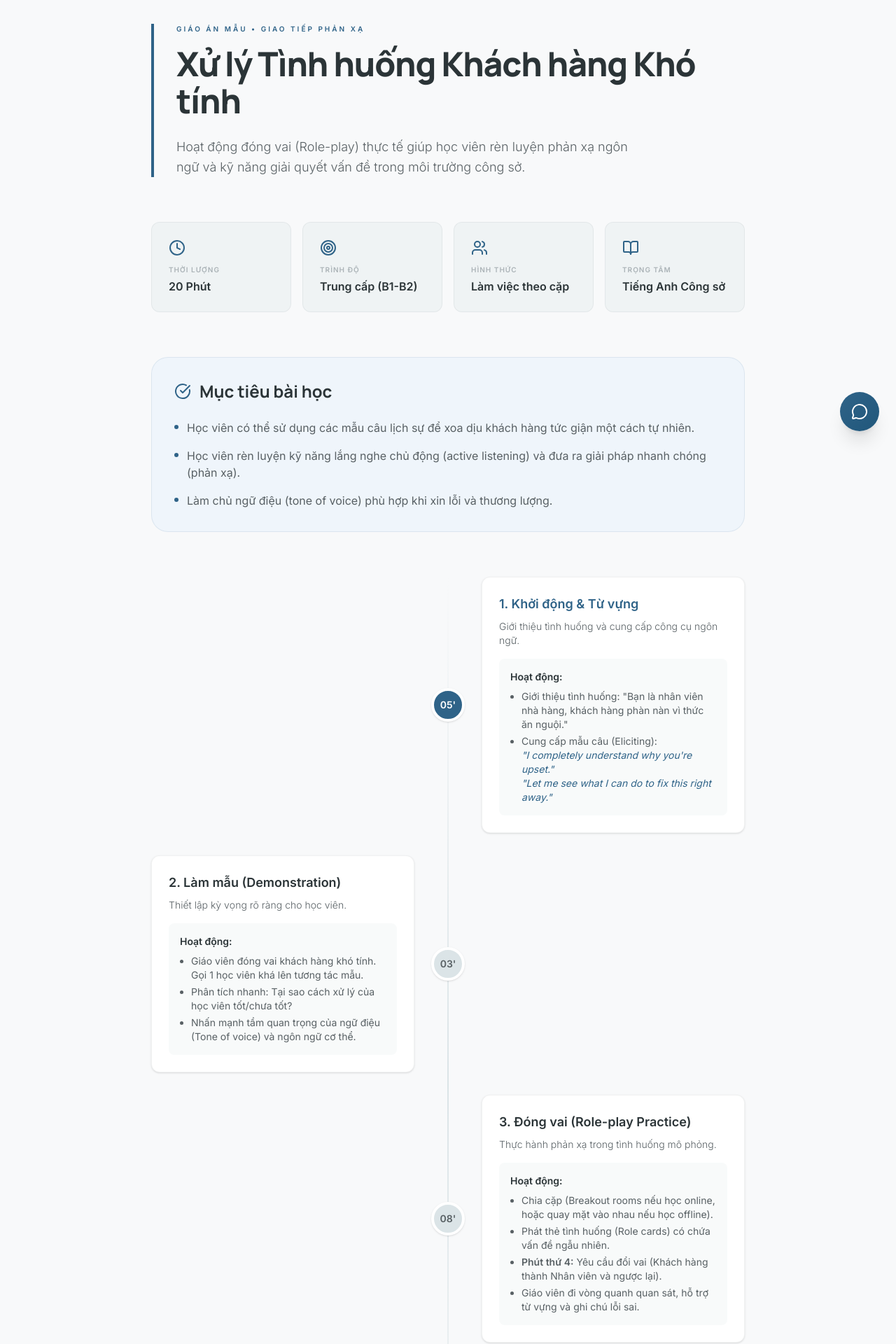
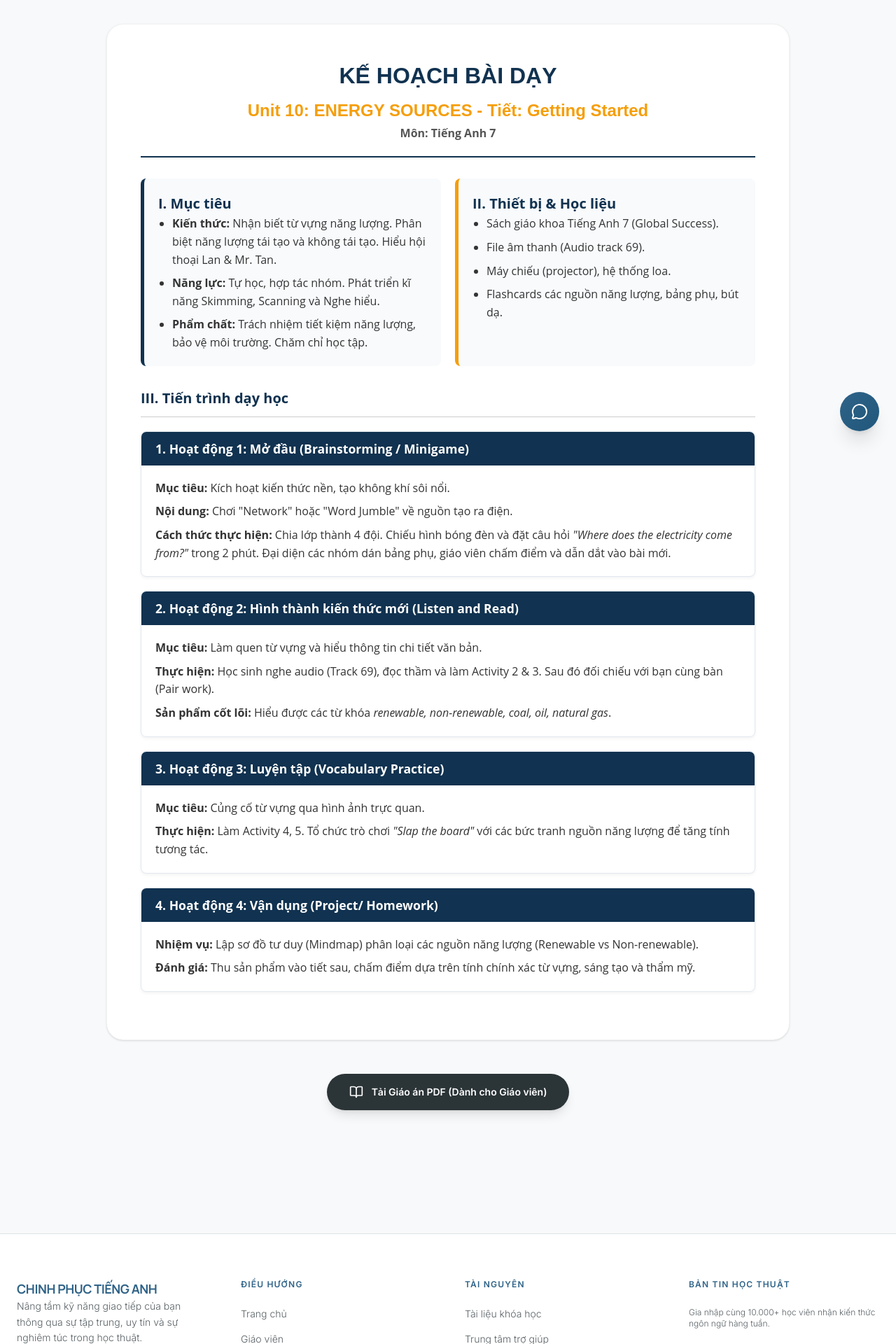
Before and after one commit to thangloi01nvy-lang/Chinhphuctienganh, a React (Vite) app: page /lesson-plan in a window 1280 px wide. Shown: the part 160-2080 px from the top of the page at 70% size. Built offline with nearby package versions, Linux system fonts and the light colour scheme.

Commit message:
feat: Simplify LessonPlan page layout
Removed unused icons and adjusted max-width for improved content presentation.

```diff
--- a/src/pages/LessonPlan.tsx
+++ b/src/pages/LessonPlan.tsx
@@ -1,6 +1,6 @@
 import React from 'react';
 import { motion } from 'motion/react';
-import { Clock, Target, Users, BookOpen, MessageSquare, CheckCircle, ArrowLeft } from 'lucide-react';
+import { ArrowLeft, BookOpen } from 'lucide-react';
 import { Link } from 'react-router-dom';
 
 export default function LessonPlan() {
@@ -8,153 +8,91 @@ export default function LessonPlan() {
     <motion.div
       initial={{ opacity: 0, y: 20 }}
       animate={{ opacity: 1, y: 0 }}
-      className="pt-32 pb-24 max-w-4xl mx-auto px-6"
+      className="pt-32 pb-24 max-w-5xl mx-auto px-6"
     >
       <Link to="/student-hub" className="inline-flex items-center gap-2 text-[11px] font-bold uppercase tracking-widest text-on-surface-variant hover:text-primary transition-colors mb-12">
         <ArrowLeft className="w-4 h-4" /> Quay lại Kho tài liệu
       </Link>
 
-      <header className="mb-16 border-l-4 border-primary pl-8">
-        <span className="text-[10px] font-bold tracking-[0.3em] text-primary uppercase mb-4 block">Giáo án Mẫu • Giao tiếp Phản xạ</span>
-        <h1 className="font-headline text-4xl md:text-5xl font-extrabold tracking-tight text-on-surface leading-[1.1] mb-6">
-          Xử lý Tình huống Khách hàng Khó tính
-        </h1>
-        <p className="text-on-surface-variant text-lg leading-relaxed font-light max-w-2xl">
-          Hoạt động đóng vai (Role-play) thực tế giúp học viên rèn luyện phản xạ ngôn ngữ và kỹ năng giải quyết vấn đề trong môi trường công sở.
-        </p>
-      </header>
+      <div className="bg-white rounded-3xl p-8 md:p-12 shadow-sm border border-outline/10">
+        <div style={{ maxWidth: '900px', margin: '0 auto', fontFamily: "'Open Sans', Arial, sans-serif", color: '#333', lineHeight: 1.6 }}>
 
-      {/* Overview Cards */}
-      <div className="grid grid-cols-2 md:grid-cols-4 gap-4 mb-16">
-        <div className="bg-surface-variant/30 p-6 rounded-2xl border border-outline/10">
-          <Clock className="w-6 h-6 text-primary mb-3" />
-          <div className="text-[10px] font-bold text-outline-variant uppercase tracking-widest mb-1">Thời lượng</div>
-          <div className="font-bold text-on-surface">20 Phút</div>
+          <div style={{ textAlign: 'center', borderBottom: '2px solid #113250', paddingBottom: '20px', marginBottom: '30px' }}>
+            <h1 style={{ color: '#113250', marginBottom: '5px', fontFamily: "'Montserrat', sans-serif", fontSize: '2rem', fontWeight: 'bold' }}>KẾ HOẠCH BÀI DẠY</h1>
+            <h2 style={{ color: '#F59E0B', marginTop: 0, fontFamily: "'Montserrat', sans-serif", fontSize: '1.5rem', fontWeight: '600' }}>Unit 10: ENERGY SOURCES - Tiết: Getting Started</h2>
+            <p style={{ fontWeight: 'bold', color: '#555' }}>Môn: Tiếng Anh 7</p>
           </div>
-        <div className="bg-surface-variant/30 p-6 rounded-2xl border border-outline/10">
-          <Target className="w-6 h-6 text-primary mb-3" />
-          <div className="text-[10px] font-bold text-outline-variant uppercase tracking-widest mb-1">Trình độ</div>
-          <div className="font-bold text-on-surface">Trung cấp (B1-B2)</div>
+
+          <div style={{ display: 'flex', gap: '20px', flexWrap: 'wrap', marginBottom: '30px' }}>
+            <div style={{ flex: 1, minWidth: '300px', backgroundColor: '#f8fafc', padding: '20px', borderRadius: '8px', borderLeft: '5px solid #113250' }}>
+              <h3 style={{ color: '#113250', marginTop: 0, fontSize: '1.25rem', fontWeight: 'bold' }}>I. Mục tiêu</h3>
+              <ul style={{ paddingLeft: '20px', listStyleType: 'disc' }}>
+                <li style={{ marginBottom: '8px' }}><strong>Kiến thức:</strong> Nhận biết từ vựng năng lượng. Phân biệt năng lượng tái tạo và không tái tạo. Hiểu hội thoại Lan & Mr. Tan.</li>
+                <li style={{ marginBottom: '8px' }}><strong>Năng lực:</strong> Tự học, hợp tác nhóm. Phát triển kĩ năng Skimming, Scanning và Nghe hiểu.</li>
+                <li><strong>Phẩm chất:</strong> Trách nhiệm tiết kiệm năng lượng, bảo vệ môi trường. Chăm chỉ học tập.</li>
+              </ul>
             </div>
-        <div className="bg-surface-variant/30 p-6 rounded-2xl border border-outline/10">
-          <Users className="w-6 h-6 text-primary mb-3" />
-          <div className="text-[10px] font-bold text-outline-variant uppercase tracking-widest mb-1">Hình thức</div>
-          <div className="font-bold text-on-surface">Làm việc theo cặp</div>
-        </div>
-        <div className="bg-surface-variant/30 p-6 rounded-2xl border border-outline/10">
-          <BookOpen className="w-6 h-6 text-primary mb-3" />
-          <div className="text-[10px] font-bold text-outline-variant uppercase tracking-widest mb-1">Trọng tâm</div>
-          <div className="font-bold text-on-surface">Tiếng Anh Công sở</div>
+
+            <div style={{ flex: 1, minWidth: '300px', backgroundColor: '#f8fafc', padding: '20px', borderRadius: '8px', borderLeft: '5px solid #F59E0B' }}>
+              <h3 style={{ color: '#113250', marginTop: 0, fontSize: '1.25rem', fontWeight: 'bold' }}>II. Thiết bị & Học liệu</h3>
+              <ul style={{ paddingLeft: '20px', listStyleType: 'disc' }}>
+                <li style={{ marginBottom: '8px' }}>Sách giáo khoa Tiếng Anh 7 (Global Success).</li>
+                <li style={{ marginBottom: '8px' }}>File âm thanh (Audio track 69).</li>
+                <li style={{ marginBottom: '8px' }}>Máy chiếu (projector), hệ thống loa.</li>
+                <li>Flashcards các nguồn năng lượng, bảng phụ, bút dạ.</li>
+              </ul>
             </div>
           </div>
 
-      {/* Objectives */}
-      <section className="mb-16 bg-primary-container/20 p-8 rounded-3xl border border-primary/10">
-        <h2 className="font-headline text-2xl font-bold text-on-surface mb-6 flex items-center gap-3">
-          <CheckCircle className="w-6 h-6 text-primary" /> Mục tiêu bài học
-        </h2>
-        <ul className="space-y-4 text-on-surface-variant">
-          <li className="flex items-start gap-3">
-            <div className="w-1.5 h-1.5 rounded-full bg-primary mt-2 flex-shrink-0" />
-            <p>Học viên có thể sử dụng các mẫu câu lịch sự để xoa dịu khách hàng tức giận một cách tự nhiên.</p>
-          </li>
-          <li className="flex items-start gap-3">
-            <div className="w-1.5 h-1.5 rounded-full bg-primary mt-2 flex-shrink-0" />
-            <p>Học viên rèn luyện kỹ năng lắng nghe chủ động (active listening) và đưa ra giải pháp nhanh chóng (phản xạ).</p>
-          </li>
-          <li className="flex items-start gap-3">
-            <div className="w-1.5 h-1.5 rounded-full bg-primary mt-2 flex-shrink-0" />
-            <p>Làm chủ ngữ điệu (tone of voice) phù hợp khi xin lỗi và thương lượng.</p>
-          </li>
-        </ul>
-      </section>
+          <h3 style={{ color: '#113250', borderBottom: '1px solid #ccc', paddingBottom: '10px', marginBottom: '20px', fontSize: '1.25rem', fontWeight: 'bold' }}>III. Tiến trình dạy học</h3>
 
-      {/* Timeline */}
-      <section className="space-y-8 relative before:absolute before:inset-0 before:ml-6 before:-translate-x-px md:before:mx-auto md:before:translate-x-0 before:h-full before:w-0.5 before:bg-gradient-to-b before:from-transparent before:via-surface-variant before:to-transparent">
-
-        {/* Stage 1 */}
-        <div className="relative flex items-center justify-between md:justify-normal md:odd:flex-row-reverse group is-active">
-          <div className="flex items-center justify-center w-12 h-12 rounded-full border-4 border-white bg-primary text-white shadow shrink-0 md:order-1 md:group-odd:-translate-x-1/2 md:group-even:translate-x-1/2 z-10">
-            <span className="font-bold text-sm">05'</span>
+          <div style={{ backgroundColor: '#ffffff', border: '1px solid #e2e8f0', borderRadius: '8px', marginBottom: '20px', boxShadow: '0 2px 4px rgba(0,0,0,0.05)', overflow: 'hidden' }}>
+            <div style={{ backgroundColor: '#113250', color: '#fff', padding: '10px 20px' }}>
+              <h4 style={{ margin: 0, fontSize: '1.1rem', fontWeight: 'bold' }}>1. Hoạt động 1: Mở đầu (Brainstorming / Minigame)</h4>
             </div>
-          <div className="w-[calc(100%-4rem)] md:w-[calc(50%-3rem)] bg-white p-6 rounded-2xl border border-outline/10 shadow-sm">
-            <h3 className="font-bold text-lg mb-2 text-primary">1. Khởi động & Từ vựng</h3>
-            <p className="text-sm text-on-surface-variant mb-4 font-light">Giới thiệu tình huống và cung cấp công cụ ngôn ngữ.</p>
-            <div className="bg-surface-variant/20 p-4 rounded-xl text-sm">
-              <strong className="block mb-2 text-on-surface">Hoạt động:</strong>
-              <ul className="list-disc pl-4 space-y-1 text-on-surface-variant">
-                <li>Giới thiệu tình huống: "Bạn là nhân viên nhà hàng, khách hàng phàn nàn vì thức ăn nguội."</li>
-                <li>Cung cấp mẫu câu (Eliciting):
-                  <br/><span className="italic text-primary">"I completely understand why you're upset."</span>
-                  <br/><span className="italic text-primary">"Let me see what I can do to fix this right away."</span>
-                </li>
-              </ul>
-            </div>
+            <div style={{ padding: '20px' }}>
+              <p style={{ marginBottom: '8px' }}><strong>Mục tiêu:</strong> Kích hoạt kiến thức nền, tạo không khí sôi nổi.</p>
+              <p style={{ marginBottom: '8px' }}><strong>Nội dung:</strong> Chơi "Network" hoặc "Word Jumble" về nguồn tạo ra điện.</p>
+              <p style={{ margin: 0 }}><strong>Cách thức thực hiện:</strong> Chia lớp thành 4 đội. Chiếu hình bóng đèn và đặt câu hỏi <em>"Where does the electricity come from?"</em> trong 2 phút. Đại diện các nhóm dán bảng phụ, giáo viên chấm điểm và dẫn dắt vào bài mới.</p>
             </div>
           </div>
 
-        {/* Stage 2 */}
-        <div className="relative flex items-center justify-between md:justify-normal md:odd:flex-row-reverse group">
-          <div className="flex items-center justify-center w-12 h-12 rounded-full border-4 border-white bg-surface-variant text-on-surface-variant shadow shrink-0 md:order-1 md:group-odd:-translate-x-1/2 md:group-even:translate-x-1/2 z-10">
-            <span className="font-bold text-sm">03'</span>
+          <div style={{ backgroundColor: '#ffffff', border: '1px solid #e2e8f0', borderRadius: '8px', marginBottom: '20px', boxShadow: '0 2px 4px rgba(0,0,0,0.05)', overflow: 'hidden' }}>
+            <div style={{ backgroundColor: '#113250', color: '#fff', padding: '10px 20px' }}>
+              <h4 style={{ margin: 0, fontSize: '1.1rem', fontWeight: 'bold' }}>2. Hoạt động 2: Hình thành kiến thức mới (Listen and Read)</h4>
             </div>
-          <div className="w-[calc(100%-4rem)] md:w-[calc(50%-3rem)] bg-white p-6 rounded-2xl border border-outline/10 shadow-sm">
-            <h3 className="font-bold text-lg mb-2 text-on-surface">2. Làm mẫu (Demonstration)</h3>
-            <p className="text-sm text-on-surface-variant mb-4 font-light">Thiết lập kỳ vọng rõ ràng cho học viên.</p>
-            <div className="bg-surface-variant/20 p-4 rounded-xl text-sm">
-              <strong className="block mb-2 text-on-surface">Hoạt động:</strong>
-              <ul className="list-disc pl-4 space-y-1 text-on-surface-variant">
-                <li>Giáo viên đóng vai khách hàng khó tính. Gọi 1 học viên khá lên tương tác mẫu.</li>
-                <li>Phân tích nhanh: Tại sao cách xử lý của học viên tốt/chưa tốt?</li>
-                <li>Nhấn mạnh tầm quan trọng của ngữ điệu (Tone of voice) và ngôn ngữ cơ thể.</li>
-              </ul>
-            </div>
+            <div style={{ padding: '20px' }}>
+              <p style={{ marginBottom: '8px' }}><strong>Mục tiêu:</strong> Làm quen từ vựng và hiểu thông tin chi tiết văn bản.</p>
+              <p style={{ marginBottom: '8px' }}><strong>Thực hiện:</strong> Học sinh nghe audio (Track 69), đọc thầm và làm Activity 2 & 3. Sau đó đối chiếu với bạn cùng bàn (Pair work).</p>
+              <p style={{ margin: 0 }}><strong>Sản phẩm cốt lõi:</strong> Hiểu được các từ khóa <em>renewable, non-renewable, coal, oil, natural gas</em>.</p>
             </div>
           </div>
 
-        {/* Stage 3 */}
-        <div className="relative flex items-center justify-between md:justify-normal md:odd:flex-row-reverse group">
-          <div className="flex items-center justify-center w-12 h-12 rounded-full border-4 border-white bg-surface-variant text-on-surface-variant shadow shrink-0 md:order-1 md:group-odd:-translate-x-1/2 md:group-even:translate-x-1/2 z-10">
-            <span className="font-bold text-sm">08'</span>
+          <div style={{ backgroundColor: '#ffffff', border: '1px solid #e2e8f0', borderRadius: '8px', marginBottom: '20px', boxShadow: '0 2px 4px rgba(0,0,0,0.05)', overflow: 'hidden' }}>
+            <div style={{ backgroundColor: '#113250', color: '#fff', padding: '10px 20px' }}>
+              <h4 style={{ margin: 0, fontSize: '1.1rem', fontWeight: 'bold' }}>3. Hoạt động 3: Luyện tập (Vocabulary Practice)</h4>
             </div>
-          <div className="w-[calc(100%-4rem)] md:w-[calc(50%-3rem)] bg-white p-6 rounded-2xl border border-outline/10 shadow-sm">
-            <h3 className="font-bold text-lg mb-2 text-on-surface">3. Đóng vai (Role-play Practice)</h3>
-            <p className="text-sm text-on-surface-variant mb-4 font-light">Thực hành phản xạ trong tình huống mô phỏng.</p>
-            <div className="bg-surface-variant/20 p-4 rounded-xl text-sm">
-              <strong className="block mb-2 text-on-surface">Hoạt động:</strong>
-              <ul className="list-disc pl-4 space-y-1 text-on-surface-variant">
-                <li>Chia cặp (Breakout rooms nếu học online, hoặc quay mặt vào nhau nếu học offline).</li>
-                <li>Phát thẻ tình huống (Role cards) có chứa vấn đề ngẫu nhiên.</li>
-                <li><strong>Phút thứ 4:</strong> Yêu cầu đổi vai (Khách hàng thành Nhân viên và ngược lại).</li>
-                <li>Giáo viên đi vòng quanh quan sát, hỗ trợ từ vựng và ghi chú lỗi sai.</li>
-              </ul>
-            </div>
+            <div style={{ padding: '20px' }}>
+              <p style={{ marginBottom: '8px' }}><strong>Mục tiêu:</strong> Củng cố từ vựng qua hình ảnh trực quan.</p>
+              <p style={{ margin: 0 }}><strong>Thực hiện:</strong> Làm Activity 4, 5. Tổ chức trò chơi <em>"Slap the board"</em> với các bức tranh nguồn năng lượng để tăng tính tương tác.</p>
             </div>
           </div>
 
-        {/* Stage 4 */}
-        <div className="relative flex items-center justify-between md:justify-normal md:odd:flex-row-reverse group">
-          <div className="flex items-center justify-center w-12 h-12 rounded-full border-4 border-white bg-surface-variant text-on-surface-variant shadow shrink-0 md:order-1 md:group-odd:-translate-x-1/2 md:group-even:translate-x-1/2 z-10">
-            <span className="font-bold text-sm">04'</span>
+          <div style={{ backgroundColor: '#ffffff', border: '1px solid #e2e8f0', borderRadius: '8px', marginBottom: '20px', boxShadow: '0 2px 4px rgba(0,0,0,0.05)', overflow: 'hidden' }}>
+            <div style={{ backgroundColor: '#113250', color: '#fff', padding: '10px 20px' }}>
+              <h4 style={{ margin: 0, fontSize: '1.1rem', fontWeight: 'bold' }}>4. Hoạt động 4: Vận dụng (Project/ Homework)</h4>
             </div>
-          <div className="w-[calc(100%-4rem)] md:w-[calc(50%-3rem)] bg-white p-6 rounded-2xl border border-outline/10 shadow-sm">
-            <h3 className="font-bold text-lg mb-2 text-on-surface">4. Nhận xét & Sửa lỗi</h3>
-            <p className="text-sm text-on-surface-variant mb-4 font-light">Củng cố kiến thức và rút kinh nghiệm.</p>
-            <div className="bg-surface-variant/20 p-4 rounded-xl text-sm">
-              <strong className="block mb-2 text-on-surface">Hoạt động:</strong>
-              <ul className="list-disc pl-4 space-y-1 text-on-surface-variant">
-                <li>Khen ngợi công khai các cụm từ hay, cách xử lý thông minh mà học viên đã dùng.</li>
-                <li>Sửa 2-3 lỗi phát âm hoặc ngữ pháp phổ biến nhất trên bảng (Delayed Correction) để không làm ngắt mạch giao tiếp.</li>
-                <li>Chốt lại bài học và giao bài tập về nhà.</li>
-              </ul>
-            </div>
+            <div style={{ padding: '20px' }}>
+              <p style={{ marginBottom: '8px' }}><strong>Nhiệm vụ:</strong> Lập sơ đồ tư duy (Mindmap) phân loại các nguồn năng lượng (Renewable vs Non-renewable).</p>
+              <p style={{ margin: 0 }}><strong>Đánh giá:</strong> Thu sản phẩm vào tiết sau, chấm điểm dựa trên tính chính xác từ vựng, sáng tạo và thẩm mỹ.</p>
             </div>
           </div>
 
-      </section>
+        </div>
+      </div>
 
       {/* Download Action */}
-      <div className="mt-20 text-center">
+      <div className="mt-12 text-center">
         <button className="inline-flex items-center gap-3 bg-on-surface text-white px-8 py-4 rounded-full font-bold text-sm hover:bg-primary transition-colors shadow-lg">
           <BookOpen className="w-5 h-5" /> Tải Giáo án PDF (Dành cho Giáo viên)
         </button>
```
Lines whose indentation alone changed are shown as unchanged.
